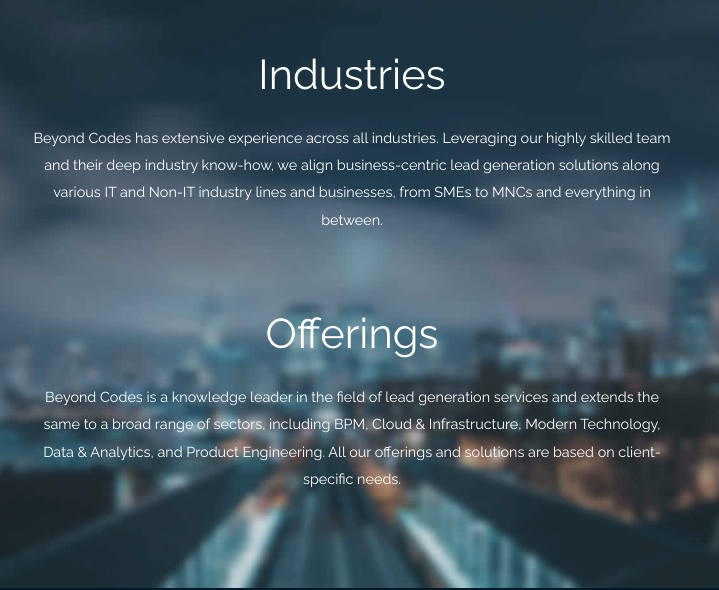
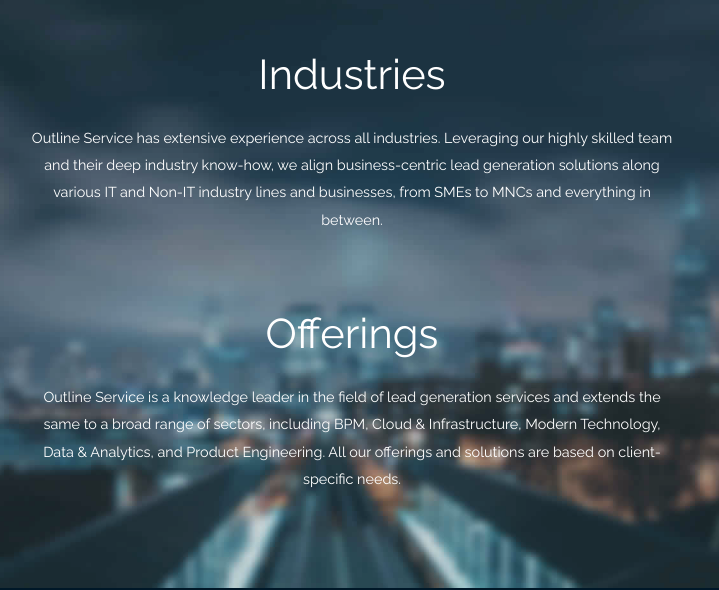
Before and after one commit to ieranmol/Outline-Services, a plain HTML site: page index.html in a window 1280 px wide. Shown: the part 2120-2710 px from the top of the page, 288-1007 px from the left. Drawn offline with Linux system fonts and the light colour scheme.

Commit message:
Add files via upload

```diff
--- a/index.html
+++ b/index.html
@@ -154,14 +154,14 @@ Our account managers, marketing leaders, and sales development representatives w
             <div class="col-lg-12 tm-content-box">
             <h2 class="text-white text-center mb-4 tm-section-title">Industries</h2>
             <p class="mx-auto tm-section-desc text-center">
-                Beyond Codes has extensive experience across all industries. Leveraging our highly skilled team and their deep industry know-how, we align business-centric lead generation solutions along various IT and Non-IT industry lines and businesses, from SMEs to MNCs and everything in between.
+                Outline Service has extensive experience across all industries. Leveraging our highly skilled team and their deep industry know-how, we align business-centric lead generation solutions along various IT and Non-IT industry lines and businesses, from SMEs to MNCs and everything in between.
                    </p>
             </div>
 
             <div class="col-lg-12 tm-content-box">
             <h2 class="text-white text-center mb-4 tm-section-title">Offerings</h2>
             <p class="mx-auto tm-section-desc text-center">
-                Beyond Codes is a knowledge leader in the field of lead generation services and extends the same to a broad range of sectors, including BPM, Cloud & Infrastructure, Modern Technology, Data & Analytics, and Product Engineering. All our offerings and solutions are based on client-specific needs.
+            Outline Service is a knowledge leader in the field of lead generation services and extends the same to a broad range of sectors, including BPM, Cloud & Infrastructure, Modern Technology, Data & Analytics, and Product Engineering. All our offerings and solutions are based on client-specific needs.
                    </p>
             </div>
 
```
